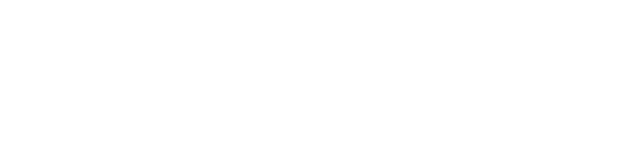
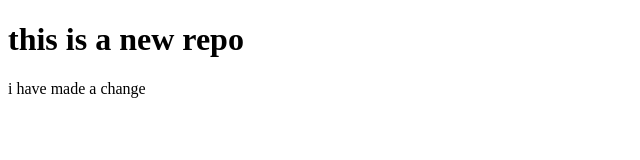
Before and after one commit to abhiyeduru/abhiyeduru, a plain HTML site: page index.html in a window 1280 px wide. Shown: the whole page, without its empty margins (0-640 px from the left). Drawn offline with Linux system fonts and the light colour scheme.

Commit message:
change in code

```diff
--- a/index.html
+++ b/index.html
@@ -6,6 +6,7 @@
     <title>Document</title>
 </head>
 <body>
-
+    <h1>this is a new repo </h1>
+    i have made a change
 </body>
 </html>
```
